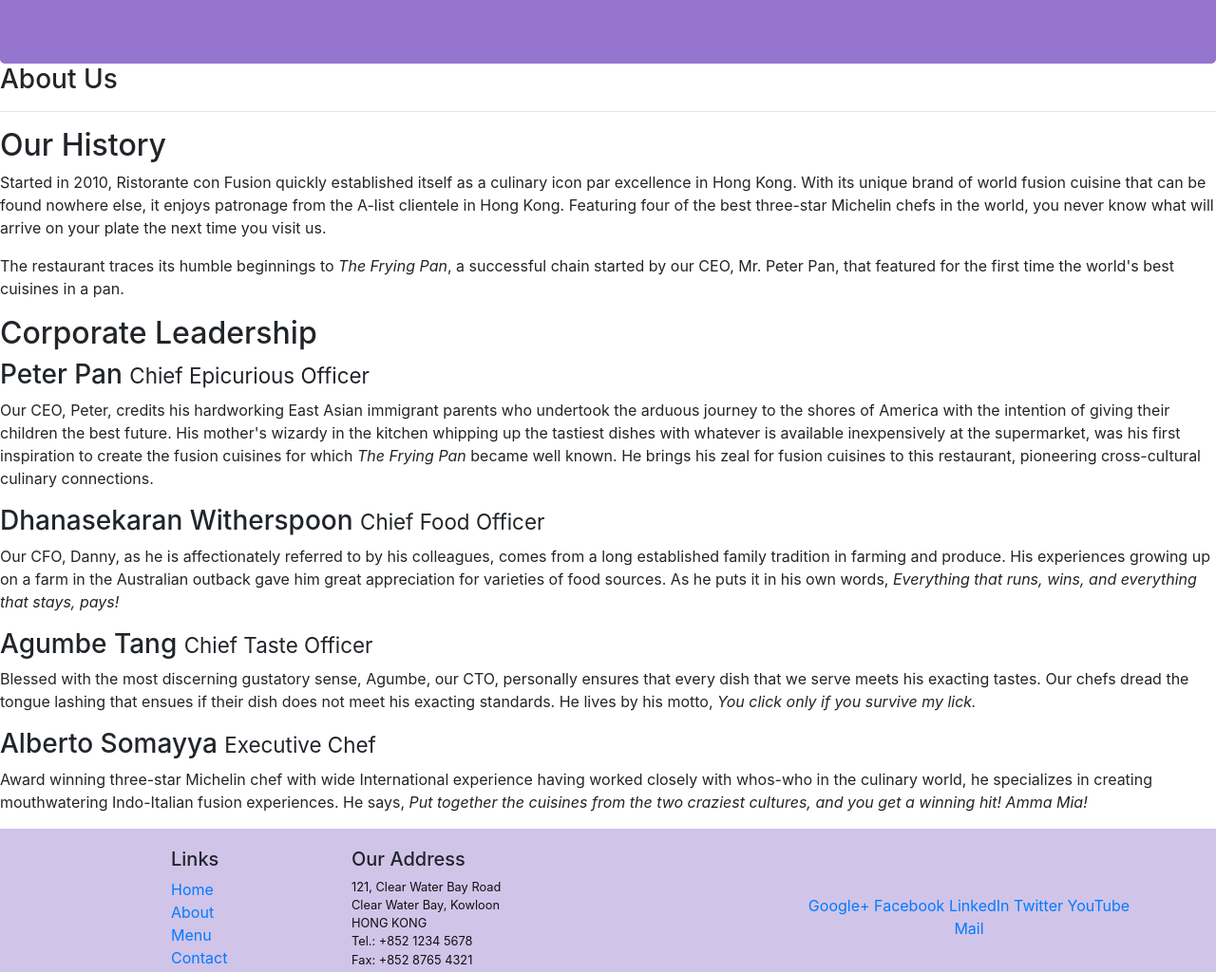
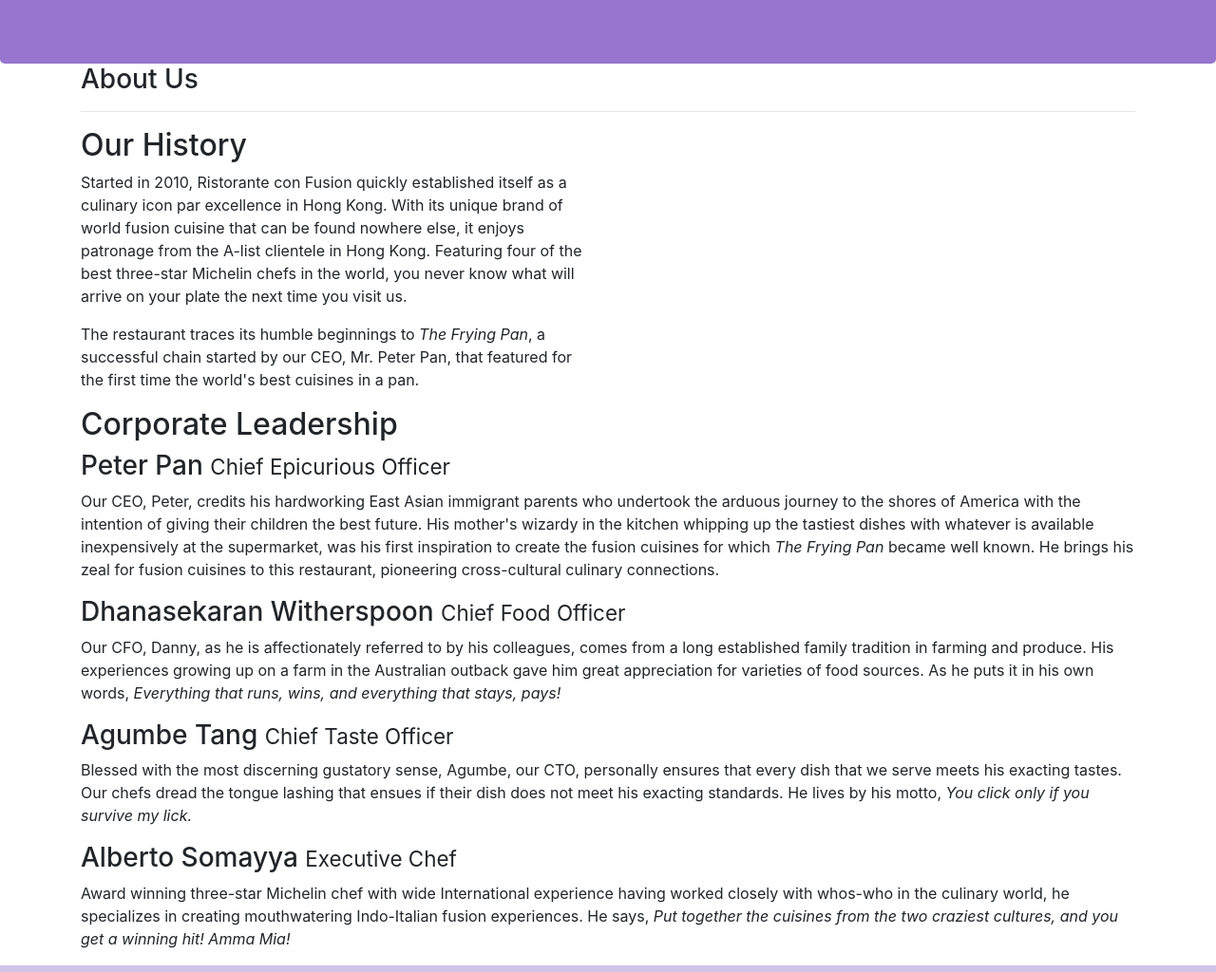
Before and after one commit to mahacala/fswd_conFusion, a website: page aboutus.html in a window 1280 px wide. Shown: the part 193-1217 px from the top of the page at 95% size. Drawn offline with nearby package versions, Linux system fonts and the light colour scheme.

Commit message:
assignment 1: aboutus page completed

```diff
--- a/aboutus.html
+++ b/aboutus.html
@@ -30,36 +30,44 @@
         </div>
     </header>
 
-    <div>
-        <div>
-            <div>
+    <div class="container">
+        <div class="row">
+            <div class="col">
                <h3>About Us</h3>
                <hr>
             </div>
         </div>
 
-        <div>
-            <div>
+        <div class="row">
+            <div class="col-12 col-sm-6">
                 <h2>Our History</h2>
                 <p>Started in 2010, Ristorante con Fusion quickly established itself as a culinary icon par excellence in Hong Kong. With its unique brand of world fusion cuisine that can be found nowhere else, it enjoys patronage from the A-list clientele in Hong Kong.  Featuring four of the best three-star Michelin chefs in the world, you never know what will arrive on your plate the next time you visit us.</p>
                 <p>The restaurant traces its humble beginnings to <em>The Frying Pan</em>, a successful chain started by our CEO, Mr. Peter Pan, that featured for the first time the world's best cuisines in a pan.</p>
             </div>
-            <div>
+            <div class="col col-sm">
             </div>
         </div>
 
 
-        <div>
-            <div>
+        <div class="row">
+            <div class=col-12>
                 <h2>Corporate Leadership</h2>
                 <h3>Peter Pan <small>Chief Epicurious Officer</small></h3>
-                <p>Our CEO, Peter, credits his hardworking East Asian immigrant parents who undertook the arduous journey to the shores of America with the intention of giving their children the best future. His mother's wizardy in the kitchen whipping up the tastiest dishes with whatever is available inexpensively at the supermarket, was his first inspiration to create the fusion cuisines for which <em>The Frying Pan</em> became well known. He brings his zeal for fusion cuisines to this restaurant, pioneering cross-cultural culinary connections.</p>
+                <div class="hidden-xs-down">
+                    <p>Our CEO, Peter, credits his hardworking East Asian immigrant parents who undertook the arduous journey to the shores of America with the intention of giving their children the best future. His mother's wizardy in the kitchen whipping up the tastiest dishes with whatever is available inexpensively at the supermarket, was his first inspiration to create the fusion cuisines for which <em>The Frying Pan</em> became well known. He brings his zeal for fusion cuisines to this restaurant, pioneering cross-cultural culinary connections.</p>
+                </div class="hidden-xs-down">
                 <h3>Dhanasekaran Witherspoon <small>Chief Food Officer</small></h3>
-                <p>Our CFO, Danny, as he is affectionately referred to by his colleagues, comes from a long established family tradition in farming and produce. His experiences growing up on a farm in the Australian outback gave him great appreciation for varieties of food sources. As he puts it in his own words, <em>Everything that runs, wins, and everything that stays, pays!</em></p>
+                <div class="hidden-xs-down">
+                    <p>Our CFO, Danny, as he is affectionately referred to by his colleagues, comes from a long established family tradition in farming and produce. His experiences growing up on a farm in the Australian outback gave him great appreciation for varieties of food sources. As he puts it in his own words, <em>Everything that runs, wins, and everything that stays, pays!</em></p>
+                </div>
                 <h3>Agumbe Tang <small>Chief Taste Officer</small></h3>
-                <p>Blessed with the most discerning gustatory sense, Agumbe, our CTO, personally ensures that every dish that we serve meets his exacting tastes. Our chefs dread the tongue lashing that ensues if their dish does not meet his exacting standards. He lives by his motto, <em>You click only if you survive my lick.</em></p>
+                <div class="hidden-xs-down">
+                    <p>Blessed with the most discerning gustatory sense, Agumbe, our CTO, personally ensures that every dish that we serve meets his exacting tastes. Our chefs dread the tongue lashing that ensues if their dish does not meet his exacting standards. He lives by his motto, <em>You click only if you survive my lick.</em></p>
+                </div>
                 <h3>Alberto Somayya <small>Executive Chef</small></h3>
-                <p>Award winning three-star Michelin chef with wide International experience having worked closely with whos-who in the culinary world, he specializes in creating mouthwatering Indo-Italian fusion experiences. He says, <em>Put together the cuisines from the two craziest cultures, and you get a winning hit! Amma Mia!</em></p>
+                <div class="hidden-xs-down">
+                    <p>Award winning three-star Michelin chef with wide International experience having worked closely with whos-who in the culinary world, he specializes in creating mouthwatering Indo-Italian fusion experiences. He says, <em>Put together the cuisines from the two craziest cultures, and you get a winning hit! Amma Mia!</em></p>
+                </div>
             </div>
        </div>
 
```
Also changed, not shown: index.html (+9 -3 lines).
